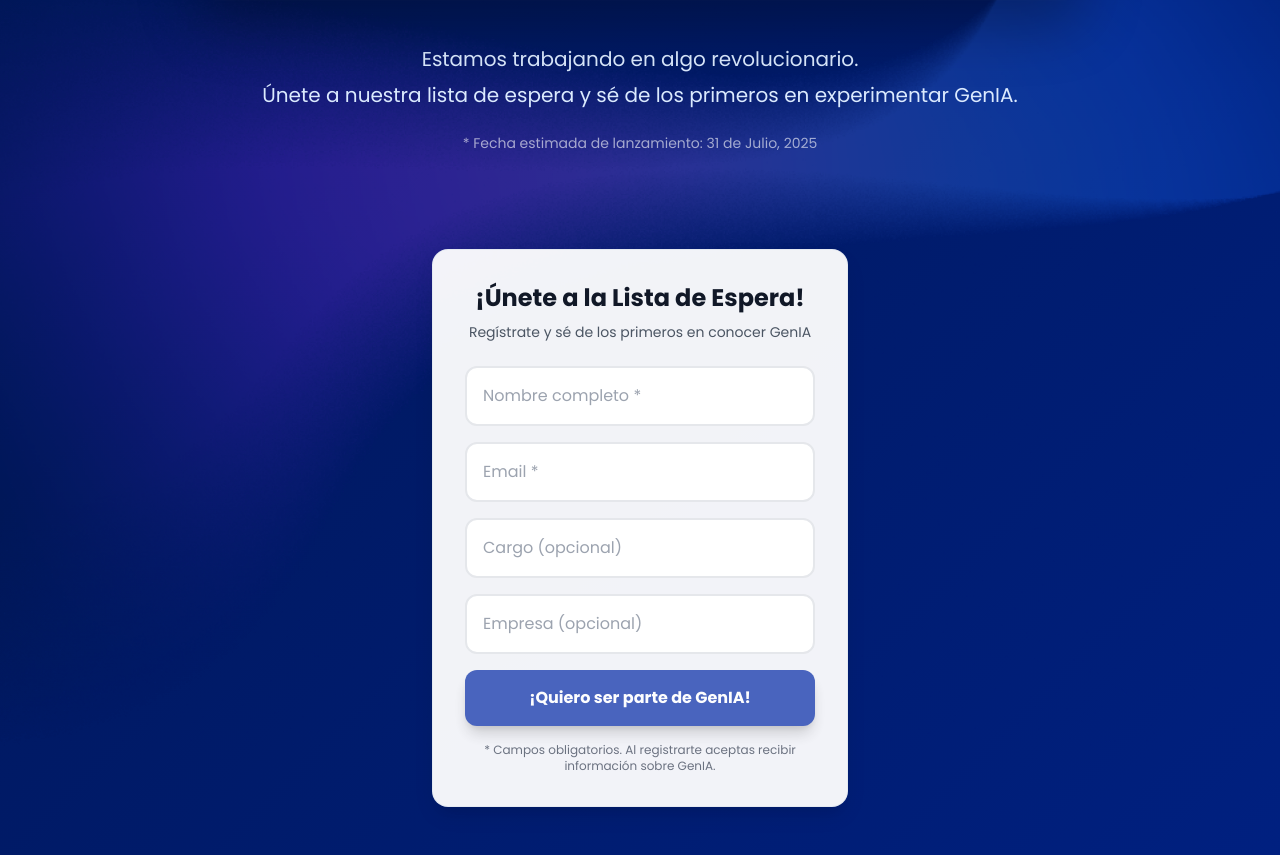
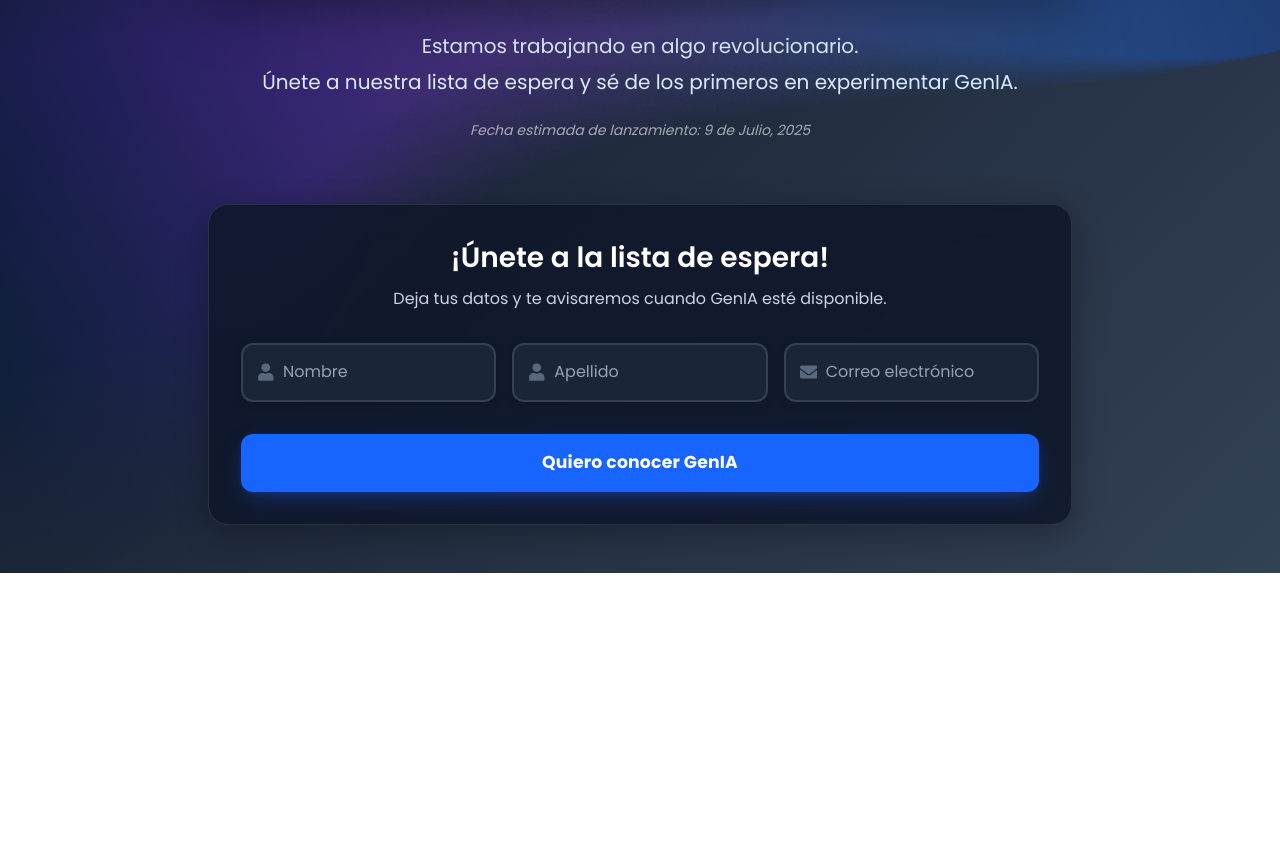
Before and after one commit to PabloArayaG/countdown-adere.so, a React (Vite) app: page / in a window 1280 px wide. Shown: the part 533-1388 px from the top of the page. After the commit the page ends 1106 px from the top, so only its background shows below. Built offline with nearby package versions, Linux system fonts and the light colour scheme.

Commit message:
nuevos cambios

```diff
--- a/package.json
+++ b/package.json
@@ -11,7 +11,8 @@
   },
   "dependencies": {
     "react": "^18.2.0",
-    "react-dom": "^18.2.0"
+    "react-dom": "^18.2.0",
+    "react-icons": "^5.5.0"
   },
   "devDependencies": {
     "@types/react": "^18.2.43",
--- a/src/App.jsx
+++ b/src/App.jsx
@@ -23,11 +23,18 @@ function App() {
           {/* Hero Title */}
           <section className="text-center mb-8 md:mb-12">
             <div className="mb-6 md:mb-8">
-              <img
-                src="/Adereso_Blanco.png"
-                alt="Adereso AI"
-                className="mx-auto h-10 md:h-12 lg:h-16 w-auto"
-              />
+              <a
+                href="https://www.adereso.ai"
+                target="_blank"
+                rel="noopener noreferrer"
+                className="inline-block hover:opacity-80 transition-opacity duration-200"
+              >
+                <img
+                  src="/Adereso_Blanco.png"
+                  alt="Adereso AI"
+                  className="mx-auto h-7 md:h-8 lg:h-11 w-auto"
+                />
+              </a>
             </div>
             <div className="mb-4 md:mb-6 flex justify-center">
               <img
@@ -56,16 +63,14 @@ function App() {
             <p className="text-lg md:text-xl text-blue-100 max-w-4xl mx-auto leading-relaxed mt-2 px-4">
               Únete a nuestra lista de espera y sé de los primeros en experimentar GenIA.
             </p>
-            <p className="text-white/60 text-xs md:text-sm mt-4 md:mt-6 px-4">
-              * Fecha estimada de lanzamiento: 31 de Julio, 2025
+            <p className="text-white/60 text-xs md:text-sm mt-4 md:mt-6 px-4 italic">
+              Fecha estimada de lanzamiento: 9 de Julio, 2025
             </p>
           </section>
 
           {/* Form Section */}
           <section className="flex justify-center mt-12 md:mt-16">
-            <div className="w-full max-w-md px-4">
-              <div className="text-center mb-8">
-              </div>
+            <div className="w-full max-w-4xl px-4">
               <Formulario />
             </div>
           </section>
--- a/src/components/Countdown.jsx
+++ b/src/components/Countdown.jsx
@@ -2,8 +2,8 @@ import { useState, useEffect } from 'react'
 import './countdown.css'
 
 const Countdown = () => {
-  // Fecha objetivo: 31 de julio de 2025 a las 23:59:59
-  const targetDate = new Date('2025-07-31T23:59:59').getTime()
+  // Fecha objetivo: 9 de julio de 2025 a las 8:30 AM hora chilena
+  const targetDate = new Date('2025-07-09T08:30:00-03:00').getTime()
 
   const [timeLeft, setTimeLeft] = useState({
     days: 0,
--- /dev/null
+++ b/src/components/Formulario.css
@@ -0,0 +1,152 @@
+/* Contenedor principal del formulario */
+.form-container {
+  width: 100%;
+  max-width: 900px;
+  margin: 0 auto;
+  background: rgba(15, 23, 42, 0.85);
+  border: 1px solid rgba(255, 255, 255, 0.1);
+  border-radius: 1.25rem;
+  box-shadow: 0 8px 32px 0 rgba(0, 0, 0, 0.3);
+  padding: 2rem 2rem;
+  display: flex;
+  flex-direction: column;
+  align-items: center;
+  backdrop-filter: blur(16px);
+}
+
+.form-header {
+  text-align: center;
+  margin-bottom: 2rem;
+}
+
+.form-title {
+  font-size: 1.75rem;
+  font-weight: 600;
+  color: #ffffff;
+  margin-bottom: 0.5rem;
+  font-family: 'Poppins', sans-serif;
+}
+
+.form-description {
+  color: #cbd5e1;
+  font-size: 1rem;
+  font-weight: 400;
+  font-family: 'Poppins', sans-serif;
+  margin: 0;
+}
+
+.form-horizontal {
+  width: 100%;
+  display: flex;
+  flex-direction: row;
+  gap: 1rem;
+  align-items: flex-end;
+  justify-content: center;
+  flex-wrap: wrap;
+}
+
+.input-group {
+  position: relative;
+  flex: 1 1 220px;
+  min-width: 180px;
+  max-width: 300px;
+  display: flex;
+  align-items: center;
+}
+
+.input-icon {
+  position: absolute;
+  left: 1rem;
+  top: 50%;
+  transform: translateY(-50%);
+  color: #64748b;
+  font-size: 1.1rem;
+  opacity: 0.85;
+  pointer-events: none;
+}
+
+.input-field {
+  width: 100%;
+  padding: 0.9rem 1rem 0.9rem 2.5rem;
+  border-radius: 0.75rem;
+  border: 2px solid #334155;
+  background: rgba(30, 41, 59, 0.8);
+  color: #ffffff;
+  font-size: 1.08rem;
+  outline: none;
+  box-shadow: 0 2px 8px 0 rgba(0, 0, 0, 0.2);
+  transition: border 0.2s, box-shadow 0.2s, background 0.2s;
+}
+.input-field:focus {
+  border: 2px solid #00164F;
+  box-shadow: 0 0 0 4px rgba(0, 22, 79, 0.3), 0 2px 8px 0 rgba(0, 22, 79, 0.2);
+  background: rgba(30, 41, 59, 0.95);
+}
+.input-field::placeholder {
+  color: #94a3b8;
+  opacity: 1;
+  font-size: 1rem;
+}
+
+.form-button {
+  background: #1864FF;
+  color: #fff;
+  font-weight: 700;
+  padding: 1rem 3rem;
+  border-radius: 0.75rem;
+  border: none;
+  box-shadow: 0 8px 24px -6px rgba(24, 100, 255, 0.4), 0 2px 8px -2px rgba(24, 100, 255, 0.2);
+  font-size: 1.08rem;
+  letter-spacing: 0.01em;
+  transition: all 0.3s ease;
+  width: 100%;
+  cursor: pointer;
+  position: relative;
+  overflow: hidden;
+  margin-top: 1rem;
+}
+.form-button::before {
+  content: '';
+  position: absolute;
+  top: -100%;
+  left: -100%;
+  width: 300%;
+  height: 300%;
+  background: linear-gradient(-45deg,
+    transparent 30%,
+    rgba(255,255,255,0.15) 45%,
+    rgba(255,255,255,0.2) 50%,
+    rgba(255,255,255,0.15) 55%,
+    transparent 70%
+  );
+  transition: all 1.2s ease-out;
+  transform: translateX(-60%) translateY(-60%);
+}
+.form-button:hover::before {
+  transform: translateX(60%) translateY(60%);
+}
+.form-button:hover:not(:disabled) {
+  background: #1454e6;
+  box-shadow: 0 12px 32px -6px rgba(24, 100, 255, 0.5), 0 4px 16px -2px rgba(24, 100, 255, 0.3), 0 0 0 1px rgba(255, 255, 255, 0.1);
+  transform: translateY(-1px);
+}
+.form-button:active:not(:disabled) {
+  background: #1045cc;
+  box-shadow: 0 4px 16px -4px rgba(24, 100, 255, 0.4), 0 2px 8px -2px rgba(24, 100, 255, 0.2);
+  transform: translateY(0px);
+}
+.form-button:disabled {
+  opacity: 0.7;
+  cursor: not-allowed;
+}
+
+@media (max-width: 900px) {
+  .form-horizontal {
+    flex-direction: column;
+    gap: 1rem;
+    align-items: stretch;
+  }
+  .form-button {
+    width: 100%;
+  }
+}
--- a/src/components/Formulario.jsx
+++ b/src/components/Formulario.jsx
@@ -1,68 +1,48 @@
+import React from 'react';
+import './Formulario.css';
+import { FaUser, FaEnvelope } from 'react-icons/fa';
+
 const Formulario = () => {
   return (
-    <div className="w-full max-w-md mx-auto">
-      <div className="glass-effect rounded-2xl p-8">
-        <div className="text-center mb-6">
-          <h3 className="text-2xl font-bold text-gray-900 mb-2">
-            ¡Únete a la Lista de Espera!
-          </h3>
-          <p className="text-gray-600 text-sm">
-            Regístrate y sé de los primeros en conocer GenIA
+    <div className="form-container">
+      <div className="form-header">
+        <h3 className="form-title">¡Únete a la lista de espera!</h3>
+        <p className="form-description">
+          Deja tus datos y te avisaremos cuando GenIA esté disponible.
         </p>
       </div>
-
-        <div className="space-y-4">
-          <div>
+      <form className="form-horizontal">
+        <div className="input-group">
+          <span className="input-icon"><FaUser /></span>
           <input
             type="text"
-              placeholder="Nombre completo *"
+            placeholder="Nombre"
             className="input-field"
-              disabled
+            autoComplete="off"
           />
         </div>
-
-          <div>
+        <div className="input-group">
+          <span className="input-icon"><FaUser /></span>
+          <input
+            type="text"
+            placeholder="Apellido"
+            className="input-field"
+            autoComplete="off"
+          />
+        </div>
+        <div className="input-group">
+          <span className="input-icon"><FaEnvelope /></span>
           <input
             type="email"
-              placeholder="Email *"
+            placeholder="Correo electrónico"
             className="input-field"
-              disabled
+            autoComplete="off"
           />
         </div>
+        <button type="submit" className="form-button">Quiero conocer GenIA</button>
+      </form>
+    </div>
+  );
+};
 
-          <div>
-            <input
-              type="text"
-              placeholder="Cargo (opcional)"
-              className="input-field"
-              disabled
-            />
-          </div>
-
-          <div>
-            <input
-              type="text"
-              placeholder="Empresa (opcional)"
-              className="input-field"
-              disabled
-            />
-          </div>
-
-          <button
-            type="button"
-            disabled
-            className="form-button-disabled"
-          >
-            ¡Quiero ser parte de GenIA!
-          </button>
-
-          <p className="text-gray-500 text-xs text-center mt-4">
-            * Campos obligatorios. Al registrarte aceptas recibir información sobre GenIA.
-          </p>
-        </div>
-      </div>
-    </div>
-  )
-}
-
-export default Formulario
+export default Formulario;
--- a/src/components/countdown.css
+++ b/src/components/countdown.css
@@ -10,9 +10,8 @@
     rgba(184, 186, 188, 0.12) 75%,
     rgba(255, 255, 255, 0.18) 100%
   );
-  background-size: 400% 400%;
   border: 1px solid rgba(255, 255, 255, 0.1);
-  border-radius: 16px;
+  border-radius: 20px;
   padding: 20px;
   box-shadow:
     0 25px 50px -5px rgba(0, 0, 0, 0.25),
@@ -22,14 +21,14 @@
   /* Animaciones combinadas */
   position: relative;
   overflow: hidden;
-  animation: subtlePulse 4s ease-in-out infinite, gradientShift 6s ease-in-out infinite;
+  animation: subtlePulse 4s ease-in-out infinite;
   transition: all 0.3s ease;
 }
 
 /* Responsive para tablet y desktop */
 @media (min-width: 768px) {
   .countdown-single-card {
-    border-radius: 24px;
+    border-radius: 28px;
     padding: 32px;
   }
 }
@@ -55,21 +54,3 @@
       0 0 0 1px rgba(255, 255, 255, 0.05);
   }
 }
-
-@keyframes gradientShift {
-  0% {
-    background-position: 0% 50%;
-  }
-  25% {
-    background-position: 100% 0%;
-  }
-  50% {
-    background-position: 100% 100%;
-  }
-  75% {
-    background-position: 0% 100%;
-  }
-  100% {
-    background-position: 0% 50%;
-  }
-}
--- a/src/index.css
+++ b/src/index.css
@@ -44,13 +44,16 @@
   }
 
   .hero-gradient {
-    background: linear-gradient(135deg, #00164F 0%, #001a66 50%, #002080 100%);
+    background: linear-gradient(135deg, #0f172a 0%, #1e293b 50%, #334155 100%);
   }
 
   .glass-effect {
-    background: rgba(255, 255, 255, 0.95);
-    border: 1px solid rgba(226, 232, 240, 0.8);
-    box-shadow: 0 10px 25px -5px rgba(0, 0, 0, 0.1), 0 10px 10px -5px rgba(0, 0, 0, 0.04);
+    background: rgba(255, 255, 255, 0.60);
+    border: 1.5px solid rgba(99, 102, 241, 0.10);
+    box-shadow: 0 16px 40px -8px rgba(99, 102, 241, 0.13), 0 2px 8px -2px rgba(0,0,0,0.04);
+    backdrop-filter: blur(24px) saturate(120%);
+    border-radius: 2rem;
+    transition: box-shadow 0.2s;
   }
 
   .btn-primary {
@@ -61,12 +64,6 @@
     @apply bg-white border-2 border-blue-600 text-blue-600 hover:bg-blue-50 font-semibold py-4 px-8 rounded-xl transition-all duration-200 shadow-lg hover:shadow-xl transform hover:-translate-y-0.5;
   }
 
-  .input-field {
-    @apply w-full px-4 py-4 rounded-xl border-2 border-gray-200 focus:border-blue-500 focus:ring-4 focus:ring-blue-100 transition-all duration-200 outline-none bg-white;
-  }
-
-
-
   .stat-card {
     @apply bg-white rounded-2xl p-8 text-center border border-gray-100 shadow-lg hover:shadow-xl transition-all duration-300;
   }
@@ -74,23 +71,6 @@
   .feature-card {
     @apply bg-white rounded-2xl p-8 border border-gray-100 shadow-lg hover:shadow-xl transition-all duration-300 hover:-translate-y-1;
   }
-}
-
-
-
-/* Botón específico del formulario con mayor especificidad */
-.form-button-disabled {
-  background-color: #1e40af !important;
-  color: #ffffff !important;
-  font-weight: 700 !important;
-  padding: 16px 32px !important;
-  border-radius: 12px !important;
-  opacity: 0.8 !important;
-  cursor: not-allowed !important;
-  box-shadow: 0 10px 15px -3px rgba(0, 0, 0, 0.2), 0 4px 6px -2px rgba(0, 0, 0, 0.1) !important;
-  width: 100% !important;
-  border: none !important;
-  transition: none !important;
 }
 
 /* Animación para el texto degradado */
```
Also changed, not shown: 1 other file (tests, documents, lock files or other folders). Lines whose indentation alone changed are shown as unchanged.
